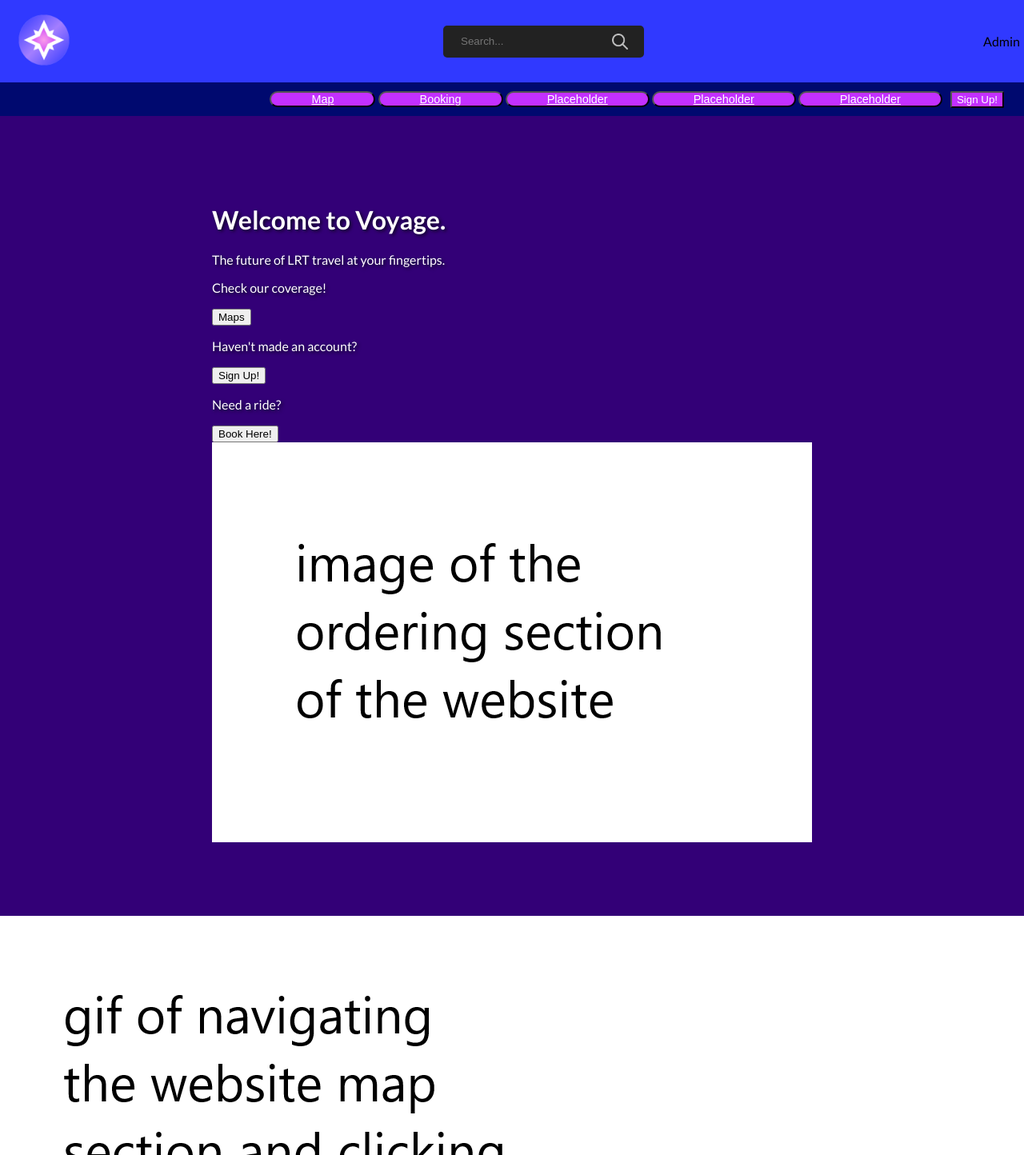
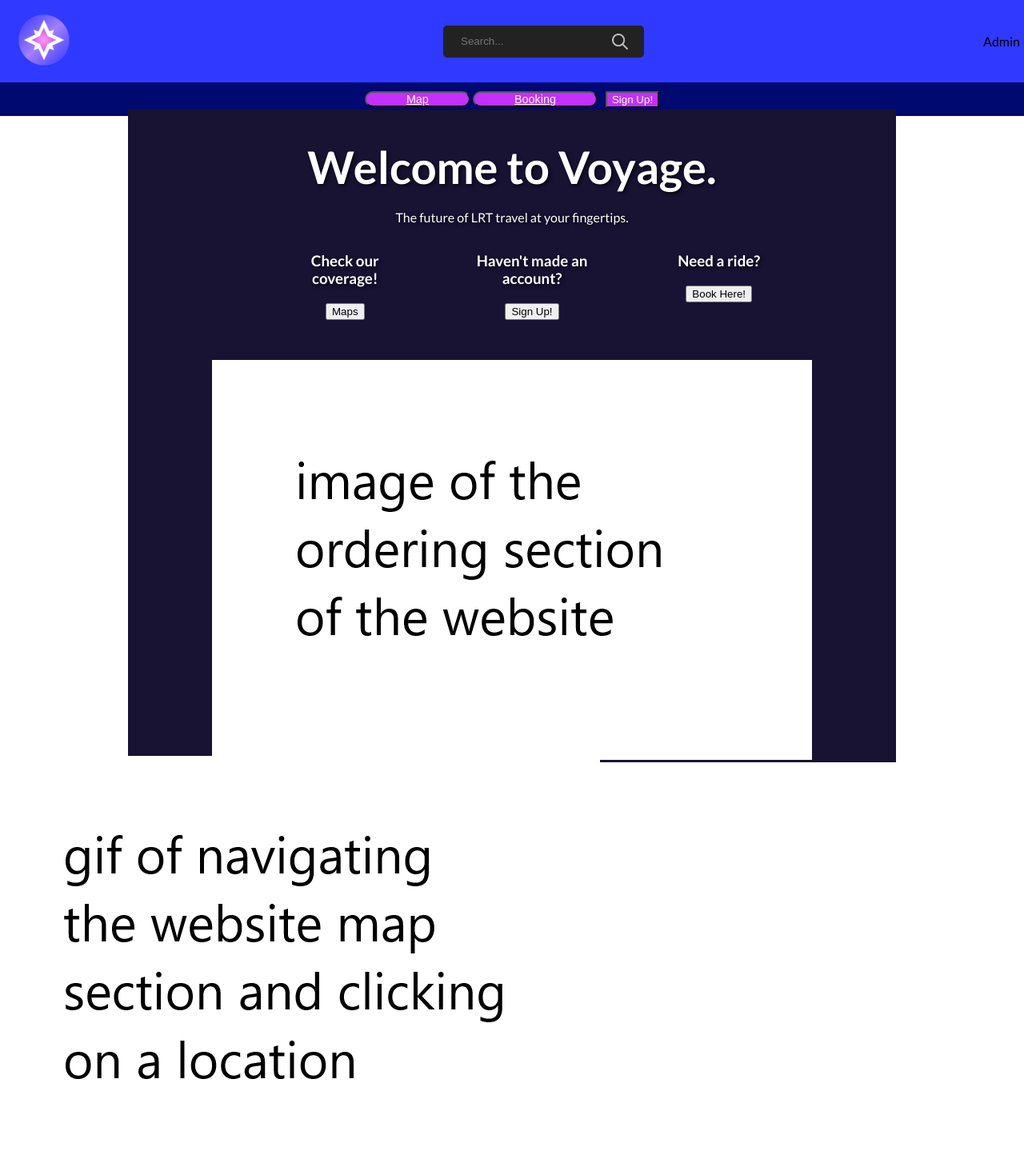
Before and after one commit to zyumouse/Voyage, a PHP site: page / in a window 1280 px wide. Shown: the top 1444 px of the page at 80% size. Run offline with PHP 8.4, Linux system fonts and the light colour scheme.

Commit message:
css update 3

```diff
--- a/index.html
+++ b/index.html
@@ -6,17 +6,18 @@
     <link href="https://fonts.googleapis.com/css2?family=Lato:ital,wght@0,100;0,300;0,400;0,700;0,900;1,100;1,300;1,400;1,700;1,900&display=swap" rel="stylesheet">
     <link rel="stylesheet" href="style.css">
     <title>Voyage</title>
+    <link rel="icon" type="image/x-icon" href="./pics/Icon/voyage1.ico">
 </head>
 <body>
     <nav id = "nav">
         <div class = "navTop">
             <div class = "navItem">
-                <img  class = "navItemimg" src = "./pictures of epstein/Icon/voyage1.png" alt = ":3">
+                <img  class = "navItemimg" src = "./pics/Icon/voyage1.png" alt = ":3">
             </div>
             <div class = "navItem">
                 <div class = "search">
                     <input type = "text" placeholder = "Search..." class="searchInput">
-                    <img src = "./pictures of epstein/search.png" width = "20" height = "20" alt = "N-nyaaaa~" class="searchIcon">
+                    <img src = "./pics/search.png" width = "20" height = "20" alt = "N-nyaaaa~" class="searchIcon">
                 </div>
             </div>
             <div class = "navItem">
@@ -27,9 +28,6 @@
             <div class = "navItem">
                 <button class="about" onclick="location.href='maps.html';" style="cursor:pointer;">Map</button>
                 <button class="about" onclick="location.href='booking.html';" style="cursor:pointer;">Booking</button>
-                <button class="about" onclick="location.href='notbuilt.html';" style="cursor:pointer;">Placeholder</button>
-                <button class="about" onclick="location.href='notbuilt.html';" style="cursor:pointer;">Placeholder</button>
-                <button class="about" onclick="location.href='notbuilt.html';" style="cursor:pointer;">Placeholder</button>
             </div>
             <div class = "navItem">
                 <button class="aboutSpecialCase" onclick="location.href='signupredir.html';" style="cursor:pointer;">Sign Up!</button>
@@ -41,30 +39,30 @@
             <h1 class = "introTitle">Welcome to Voyage.</h1>
             <p>The future of LRT travel at your fingertips.</p>
             <div class = "introActions">
-                <div>
-                    <p>Check our coverage!</p>
-                    <div>
-                        <button class="aboutv2" onclick="location.href='maps.html';" style="cursor:pointer;">Maps</button>
+                <div class = "introActionscontainer">
+                    <div class="introActionsitem">
+                        <h3>Check our coverage!</h3>
+                        <button class = "aboutv2" onclick="location.href='maps.html';" style="cursor:pointer;">Maps</button>
                     </div>
-                    <p>Haven't made an account?</p>
-                    <div>
+                    <div class="introActionsitem">
+                        <h3>Haven't made an account?</h3>
                         <button class="aboutv2" onclick="location.href='signupredir.html';" style="cursor:pointer;">Sign Up!</button>
                     </div>
-                    <p>Need a ride?</p>
-                    <div>
+                    <div class="introActionsitem">
+                        <h3>Need a ride?</h3>
                         <button class="aboutv2" onclick="location.href='booking.html';" style="cursor:pointer;">Book Here!</button>
                     </div>
                 </div>
             </div>
             <div class = "introImage">
-                <img src = "./pictures of epstein/placeholder1.png" alt = "Image of the website booking page">
+                <img src = "./pics/placeholder1.png" alt = "Image of the website booking page">
             </div>
         </div>
     </div>
     <div class = "missionandvision">
         <div class = "thing1">
             <div class = "thing1Image">
-                <img src = "./pictures of epstein/placeholder2.png" alt = "gif navigating the map">
+                <img src = "./pics/placeholder2.png" alt = "gif navigating the map">
             </div>
             <div class = "thing1Text">
                 <h2>Ordering rail tickets has never been more convenient.</h2>
@@ -73,7 +71,7 @@
         </div>
         <div class = "thing2">
             <div class = "thing2Image">
-                <img src = "./pictures of epstein/placeholder3.png" alt = "gif of the price of the tickets">
+                <img src = "./pics/placeholder3.png" alt = "gif of the price of the tickets">
             </div>
             <div class = "thing2Text">
                 <h2>Let us handle the calculations.</h2>
@@ -82,7 +80,7 @@
         </div>
         <div class = "thing3">
             <div class = "thing3Image">
-                <img src = "./pictures of epstein/placeholder4.png" alt = "gif of removing the tickets">
+                <img src = "./pics/placeholder4.png" alt = "gif of removing the tickets">
             </div>
             <div class = "thing3Text">
                 <h2>Change of plans? No problem.</h2>
@@ -95,7 +93,7 @@
         <button class="aboutv3" onclick="location.href='signupredir.html';" style="cursor:pointer;">Begin by signing up here.</button>
     </div>
     <div class = "mainbottomimage">
-        <img src = "./pictures of epstein/placeholder4.png" alt = "bottom image of the website, mascot of the mouse with a train hat or whatever">
+        <img src = "./pics/placeholder4.png" alt = "bottom image of the website, mascot of the mouse with a train hat or whatever">
     </div>
     <div class = "footer">
         <div class = "footerLeft">
@@ -106,8 +104,8 @@
         </div>
         <div class = "footerRight">
             <h2 class = "footerRighttext">Follow Us</h2>
-            <img src = "pictures of epstein/Icon/discord.png" alt = "discord" onclick="location.href='https://discord.gg/BSxnSfRn';" style="cursor:pointer;">
-            <img src = "pictures of epstein/Icon/instagram.webp" alt = "instagram" onclick="location.href='https://www.instagram.com/voyagingmouse?igsh==MXAxazQxb3Zxdnk3NQ==';" style="cursor:pointer;">
+            <img src = "./pics/Icon/discord.png" alt = "discord" onclick="location.href='https://discord.gg/BSxnSfRn';" style="cursor:pointer;">
+            <img src = "./pics/Icon/instagram.webp" alt = "instagram" onclick="location.href='https://www.instagram.com/voyagingmouse?igsh==MXAxazQxb3Zxdnk3NQ==';" style="cursor:pointer;">
         </div>
     </div>
 </body>
--- a/style.css
+++ b/style.css
@@ -41,10 +41,10 @@ nav{
 
 .navBottom{
     display: flex;
-    justify-content: right;
     background-color: #00096f;
-    padding: 10px 20px;
+    padding: 10px 90px;
     border-color: #333;
+    justify-content: center;
 }
 
 .about{
@@ -81,10 +81,39 @@ nav{
     align-items: center;
     justify-content: center;
     height: 100vh;
-    padding: 100px 0;
-    background-color: #307;
+    background-color: #fff;
     background-size: cover;
     background-position: center;
     color: #fff;
     text-shadow: 2px 2px 4px rgba(0, 0, 0, 0.7);
 }
+
+.contents{
+    background-color: #181233;
+    width: 75vw;
+    align-items: center;
+    justify-content: center;
+    text-align: center;
+}
+
+.introTitle{
+    font-size: 3.5em;
+    margin-bottom: 20px;
+}
+
+.introActions{
+    display: flex;
+    justify-content: center;
+    gap: 20px;
+}
+
+.introActionscontainer{
+    display: flex;
+    justify-content: center;
+    gap: 20px;
+}
+
+.introActionsitem{
+    flex: 1;
+    padding: 0 0 50px 50px;
+}
```
Also changed, not shown: pics/Icon/discord.png (renamed from pictures of epstein/Icon/discord.png), pics/Icon/instagram.webp (renamed from pictures of epstein/Icon/instagram.webp), pics/Icon/voyage1.ico (added), pics/Icon/voyage1.png (renamed from pictures of epstein/Icon/voyage1.png), pics/gyat-kai-cenat.gif (renamed from pictures of epstein/gyat-kai-cenat.gif), pics/logoonthesidewiththefries.png (renamed from pictures of epstein/logoonthesidewiththefries.png), pics/placeholder1.png (renamed from pictures of epstein/placeholder1.png), pics/placeholder2.png (renamed from pictures of epstein/placeholder2.png), pics/placeholder3.png (renamed from pictures of epstein/placeholder3.png), pics/search.png (renamed from pictures of epstein/search.png).
